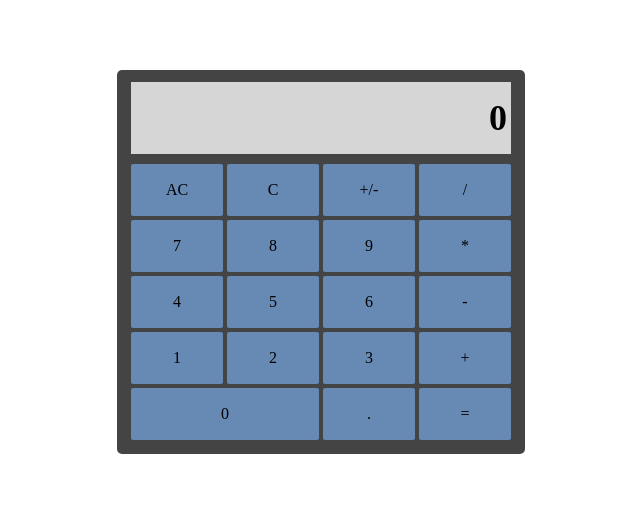
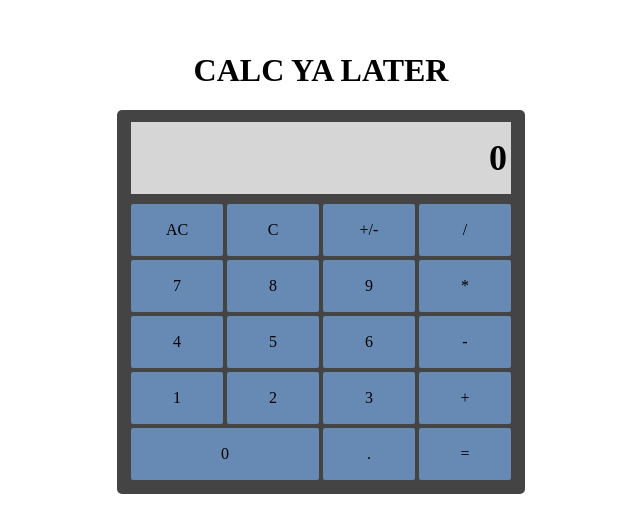
Before and after one commit to BZAgustin/calculator, a plain HTML site: page index.html in a window 1280 px wide. Shown: the part 138-670 px from the top of the page, without its empty margins (319-959 px from the left). Drawn offline with Linux system fonts and the light colour scheme.

Commit message:
- Add header and page title to index.html

```diff
--- a/index.html
+++ b/index.html
@@ -10,6 +10,9 @@
     <title>Calculator</title>
 </head>
 <body>
+    <header>
+        <h1>CALC YA LATER</h1>
+    </header>
     <div class="container">
         <div class="screen">0</div>
 
```
